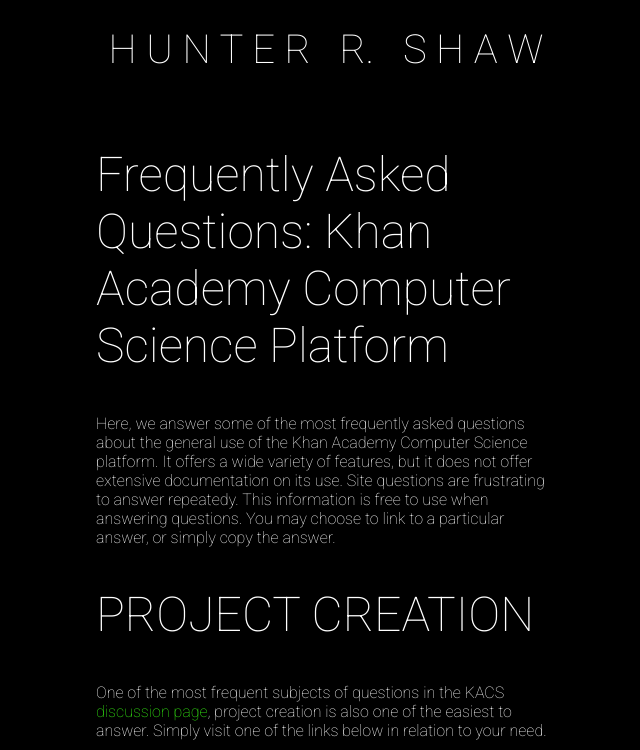
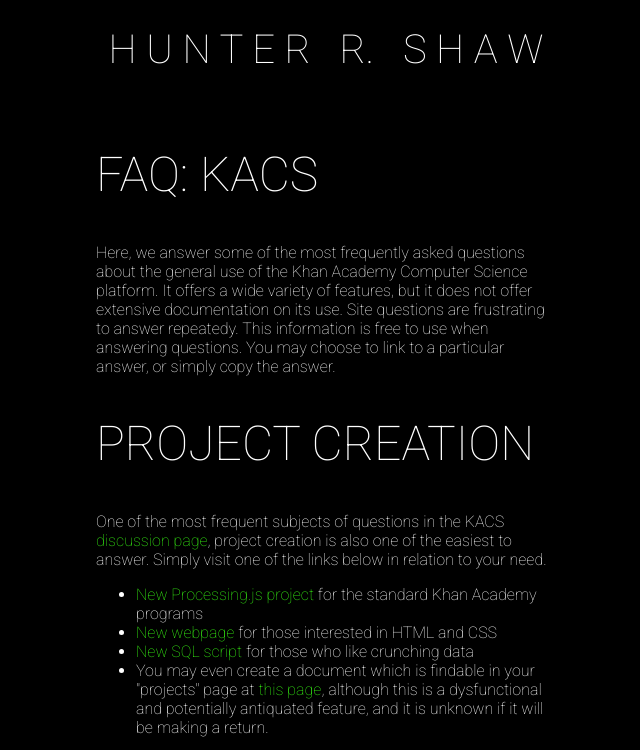
Before and after one commit to HunterRShaw/HunterRShaw.github.io, a plain HTML site: page kacs/faq.html in a window 1280 px wide. Shown: the top 750 px of the page, without its empty margins (314-954 px from the left). Drawn offline with Linux system fonts and the light colour scheme.

Commit message:
Update faq.html
Fixed title and other errors.

```diff
--- a/kacs/faq.html
+++ b/kacs/faq.html
@@ -2,7 +2,7 @@
 <html>
   <head>
     <meta charset="utf-8"/>
-    <title>Frequently Asked Questions | Alexander J. Woods</title>
+    <title>KACS FAQ | Hunter R. Shaw</title>
     <link
       rel="icon"
       type="image/png"
@@ -43,7 +43,7 @@
       </header>
       <div class="section">
         <h2>
-          Frequently Asked Questions: Khan Academy Computer Science Platform
+          FAQ: KACS
         </h2>
         <p>
           Here, we answer some of the most frequently asked questions about the general use of the Khan Academy Computer Science platform. It offers a wide variety of features, but it does not offer extensive documentation on its use. Site questions are frustrating to answer repeatedy. This information is free to use when answering questions. You may choose to link to a particular answer, or simply copy the answer.
@@ -58,7 +58,7 @@
           <li><a href="https://www.khanacademy.org/computer-programming/new/sql">New SQL script</a> for those who like crunching data</li>
           <li>You may even create a document which is findable in your "projects" page at <a href="https://www.khanacademy.org/biology/new/document">this page</a>, although this is a dysfunctional and potentially antiquated feature, and it is unknown if it will be making a return.</li>
         </ul>
-        <p>Keep in mind that all projects you make on those pages are private and autosaved when you close the program's tab. This changes when you save it. The program immediately becomes public (and subject to viewing on <a href="https://www.khanacademy.org/computing/computer-programming/browse">the lists</a>.</p>
+        <p>Keep in mind that all projects you make on those pages are private and autosaved when you close the program's tab. This changes when you save it. The program immediately becomes public (and subject to viewing on <a href="https://www.khanacademy.org/computing/computer-programming/browse">the lists</a>).</p>
       </div>
     <br /><br />
   </body>
```
